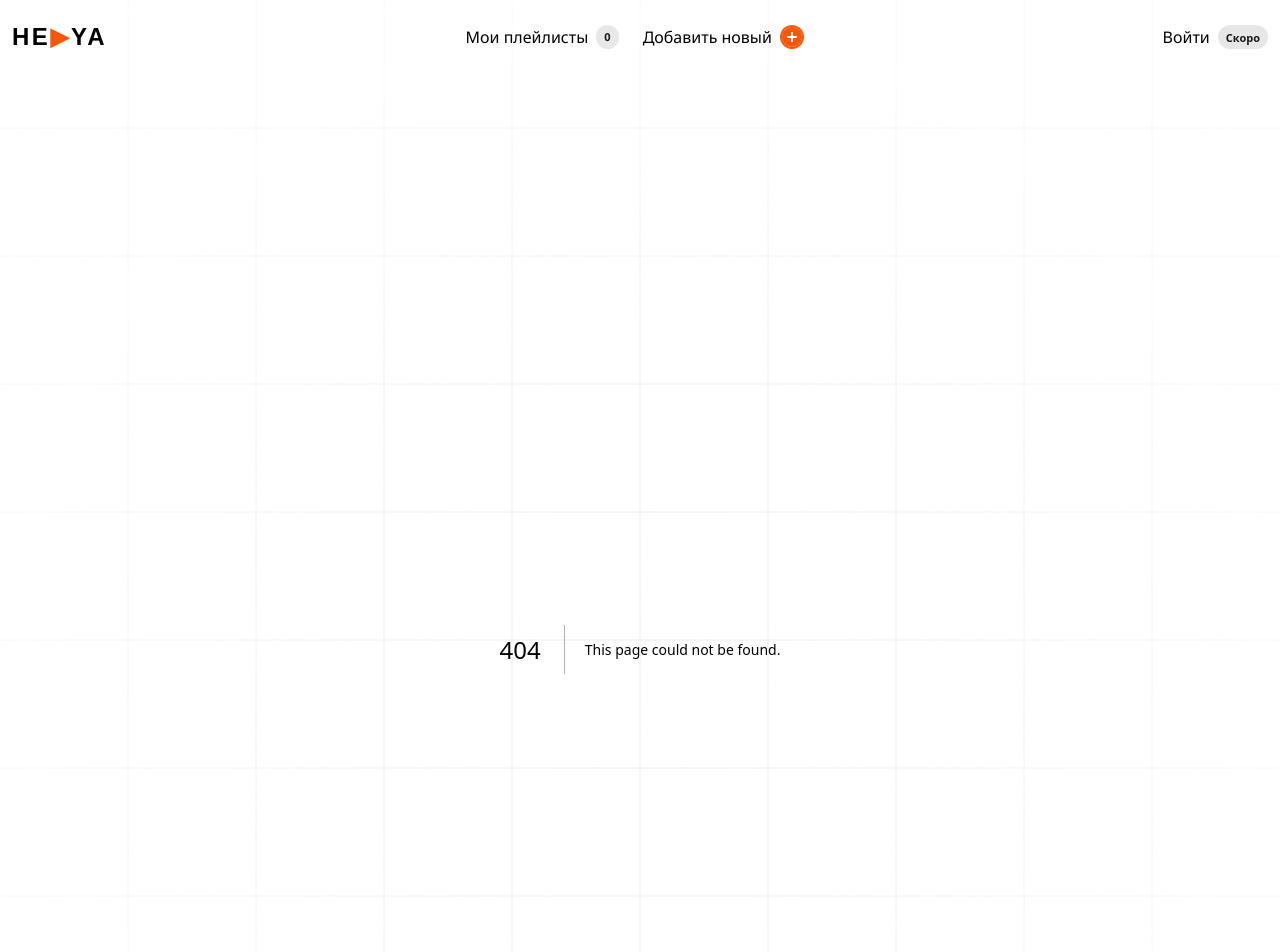
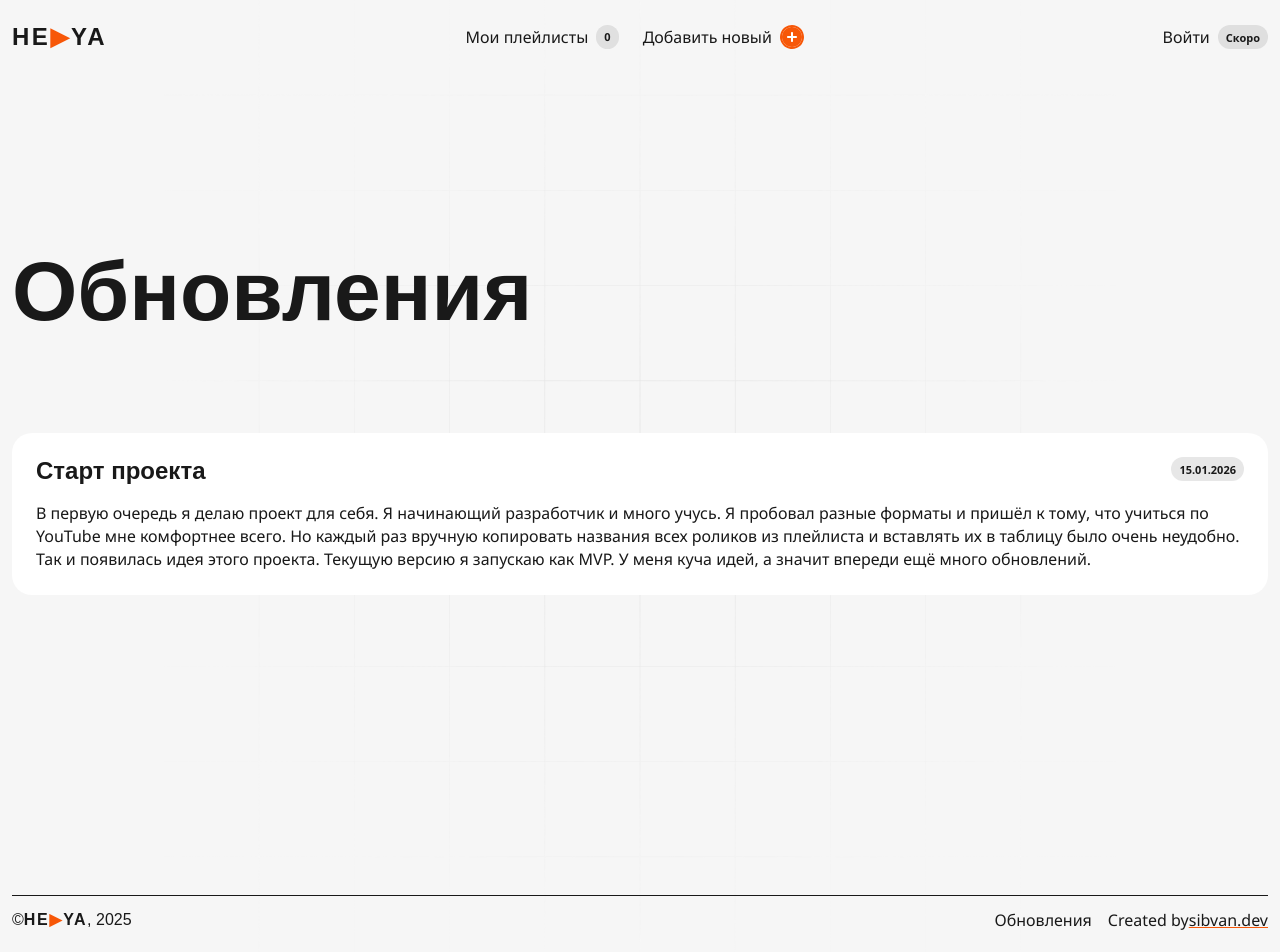
Before and after one commit to sibvan/he-ya, a Next.js app: page /updates in a window 1280 px wide. Before the commit this address had no page. Shown: the top 952 px of the page. Built offline with nearby package versions, Linux system fonts and the light colour scheme; a web font is replaced by a local one.

Commit message:
add updates page

```diff
--- a/app/globals.css
+++ b/app/globals.css
@@ -31,6 +31,10 @@
   @apply font-text text-[16px]/[100%];
 }
 
+.text-16-145 {
+  @apply font-text text-[16px]/[145%];
+}
+
 .text-24 {
   @apply font-text text-[16px]/[100%] md:text-[20px] xl:text-[24px];
 }
--- /dev/null
+++ b/app/updates/page.tsx
@@ -0,0 +1,59 @@
+"use client";
+
+import Status from "@/components/ui/Status";
+
+const UpdatesPage = () => {
+  return (
+    <>
+      <h1 className="title-h1">Обновления</h1>
+      <div className="cards-grid">
+        <div className="card py-6">
+          <div className="flex flex-col gap-2 md:flex-row-reverse md:justify-between">
+            <Status classList="" color="grey">
+              15.01.2026
+            </Status>
+            <p className="title-24-120 mb-4 font-black">Старт проекта</p>
+          </div>
+          <p className="text-16-145">
+            В первую очередь я делаю проект для себя. Я начинающий разработчик и
+            много учусь. Я пробовал разные форматы и пришёл к тому, что учиться
+            по YouTube мне комфортнее всего. Но каждый раз вручную копировать
+            названия всех роликов из плейлиста и вставлять их в таблицу было
+            очень неудобно. Так и появилась идея этого проекта. Текущую версию я
+            запускаю как MVP. У меня куча идей, а значит впереди ещё много
+            обновлений.
+          </p>
+        </div>
+      </div>
+      {/* <div className="cards-grid">
+        {playlists.map((playlist) => {
+          const percent = getPercent(playlist.videos);
+
+          return (
+            <Link
+              href={`/playlists/${playlist.id}`}
+              className="card grid grid-cols-[1fr_auto] gap-4 py-6"
+              key={playlist.id}
+            >
+              <p className="title-24-120 col-span-2 font-black md:-order-3 md:col-span-1">
+                {playlist.title}
+              </p>
+              <p className="text-16 self-center md:-order-1">
+                {playlist.videos.length} видео
+              </p>
+
+              <Status
+                classList="md:-order-2"
+                color={percent === 100 ? "green" : "blue"}
+              >
+                {percent === 100 ? "Закончил" : `${percent} %`}
+              </Status>
+            </Link>
+          );
+        })}
+      </div> */}
+    </>
+  );
+};
+
+export default UpdatesPage;
--- a/components/layout/Footer.tsx
+++ b/components/layout/Footer.tsx
@@ -1,14 +1,21 @@
 import Logo from "../ui/Logo";
+import Link from "next/link";
 
 const Footer = () => {
   return (
     <footer className="mt-auto">
       <div className="mb-4 h-px w-full bg-black"></div>
       <div className="flex justify-between">
-        <p className="font-title text-[16px]/[100%] font-normal">
+        <p className="font-title flex flex-col text-[16px]/[100%] font-normal md:flex-row">
           ©
-          <Logo />, 2025
+          <Logo />
+          <span className="hidden md:block">, </span>
+          2025
         </p>
+        <div className="flex flex-col gap-4 md:flex-row">
+          <Link className="text-16" href="/updates">
+            Обновления
+          </Link>
           <p className="text-16">
             Created by
             <a
@@ -20,6 +27,7 @@ const Footer = () => {
             </a>
           </p>
         </div>
+      </div>
     </footer>
   );
 };
```
Lines whose indentation alone changed are shown as unchanged.
